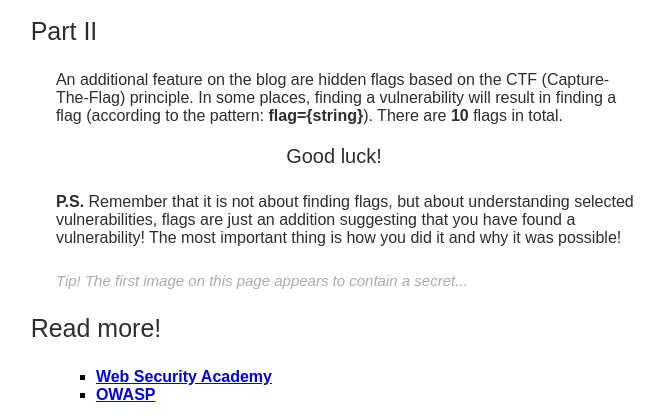
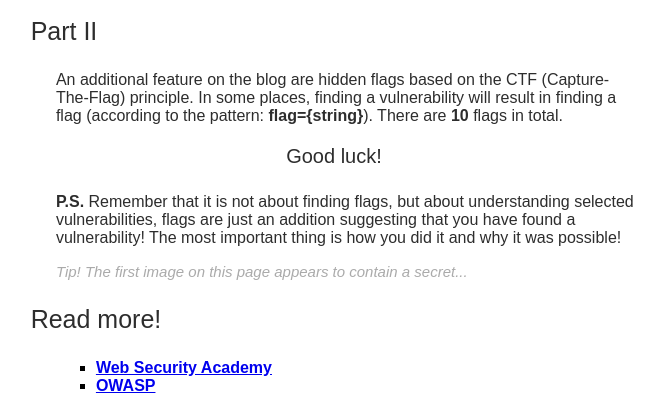
Before and after one commit to akralka/CTF_blog, a Flask app: page /about in a window 1280 px wide. Shown: the part 1359-1779 px from the top of the page, without its empty margins (306-970 px from the left). After the commit the page ends 1752 px from the top, so only its background shows below. Run offline with Flask 3, Linux system fonts and the light colour scheme.

```diff
--- a/static/css/styles.css
+++ b/static/css/styles.css
@@ -26,7 +26,7 @@ p.ex1 {
     text-align: left;
 }
 
-.ex2 {
+p.ex2 {
     font-size: 15px;
     margin-left: 28%;
     margin-right: 26%;
--- a/templates/about.html
+++ b/templates/about.html
@@ -52,7 +52,7 @@
     <p class="ex1">
         <strong>P.S.</strong> Remember that it is not about finding flags, but about understanding selected vulnerabilities,
         flags are just an addition suggesting that you have found a vulnerability! The most important thing is how you did it and why it was possible!
-    </p></p>
+    </p>
 
     <p class="ex2">
         <em>Tip! The first image on this page appears to contain a secret...</em>
```
